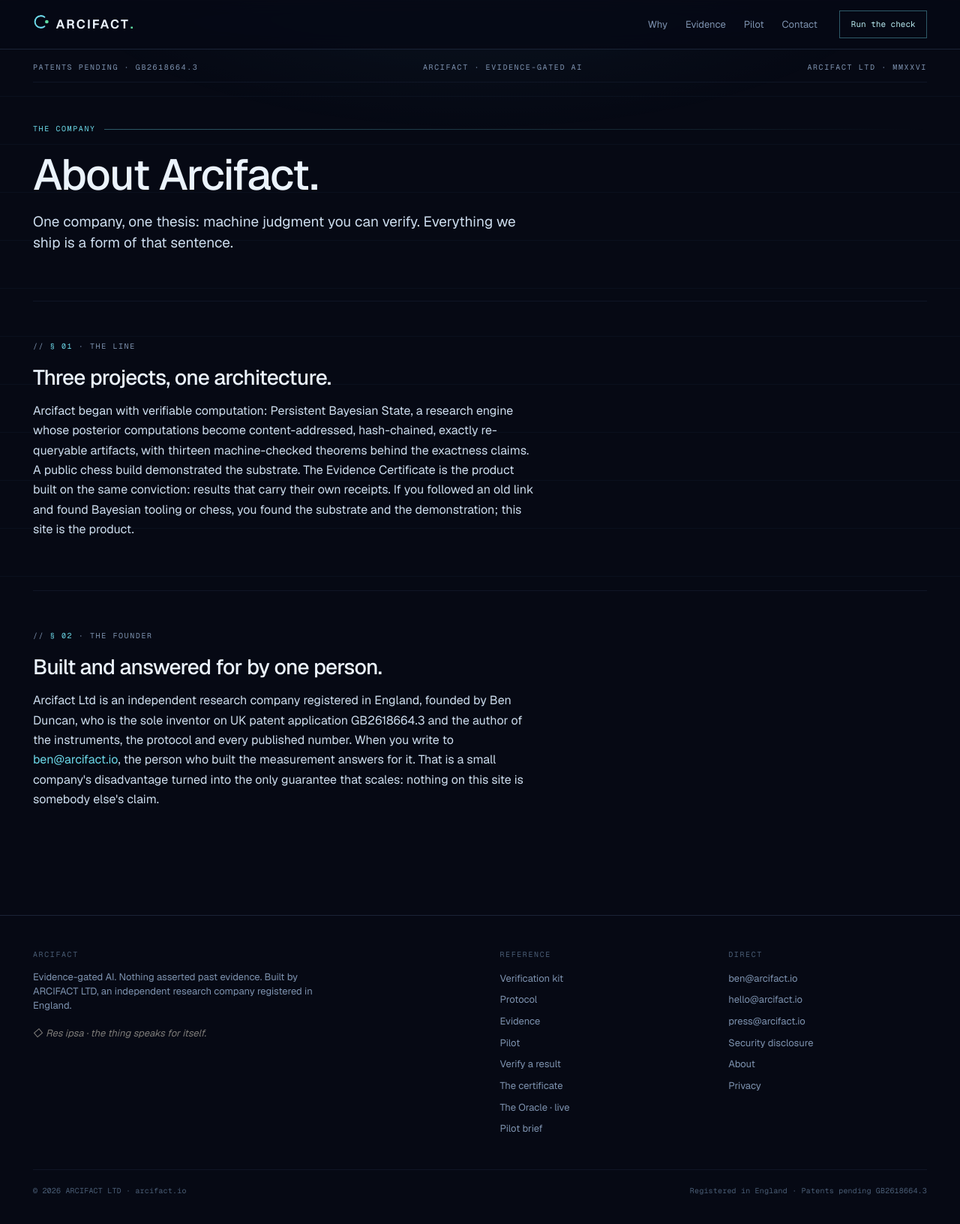
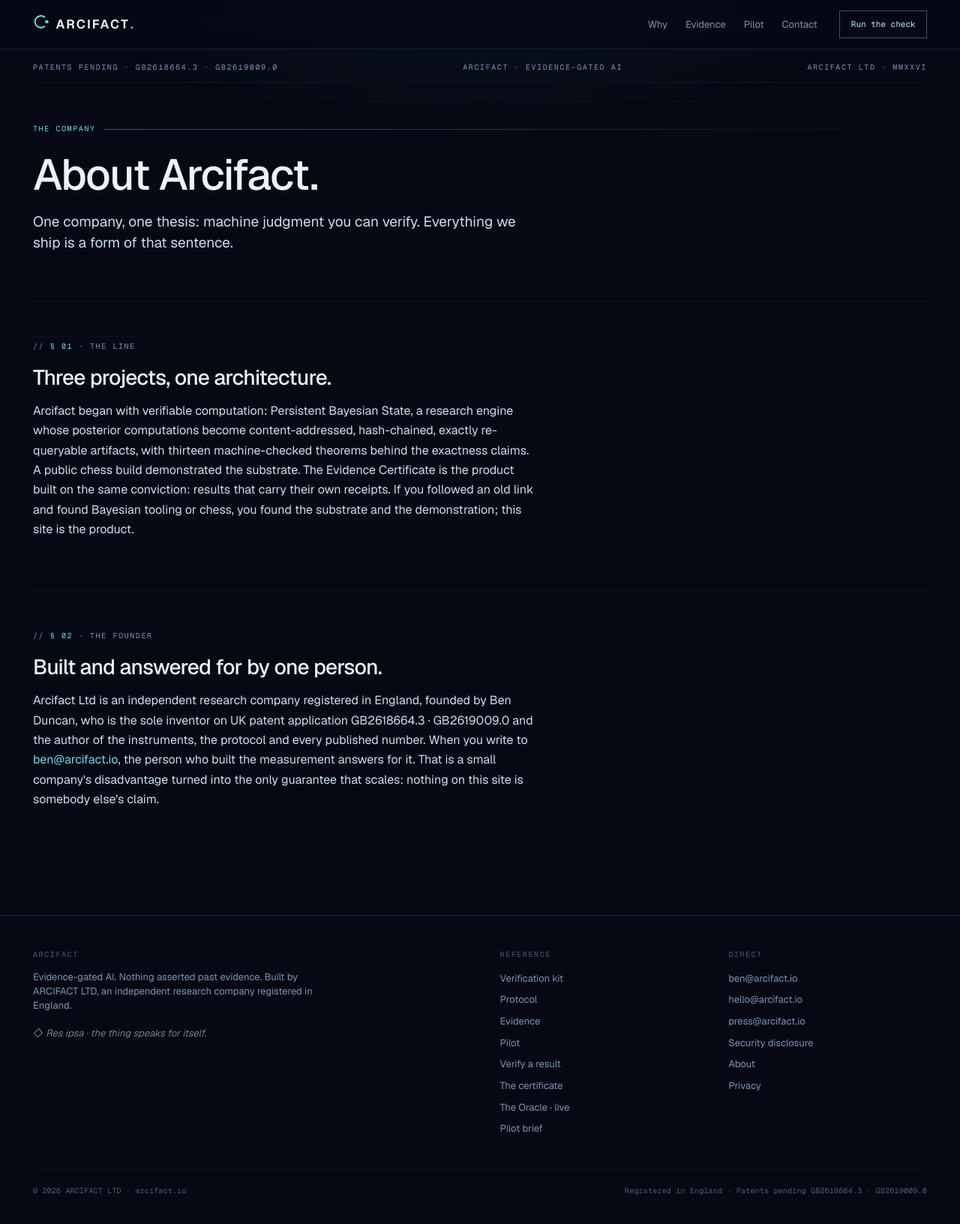
Before and after one commit to aquaursa/arcifact-site, a plain HTML site: page about.html in a window 1280 px wide. Shown: the whole page at 75% size. Drawn offline with Linux system fonts and the light colour scheme.

Commit message:
Second application number added on every page (entity-form separator caught on review)

```diff
--- a/about.html
+++ b/about.html
@@ -43,7 +43,7 @@
 </header>
 <main class="frame" id="main">
   <div class="marquee">
-    <span>Patents pending &middot; GB2618664.3</span>
+    <span>Patents pending &middot; GB2618664.3 &middot; GB2619009.0</span>
     <span>arcifact &middot; evidence-gated ai</span>
     <span>ARCIFACT LTD &middot; MMXXVI</span>
   </div>
@@ -72,7 +72,7 @@
   <h2>Built and answered for by one person.</h2>
   <p>Arcifact Ltd is an independent research company registered in
   England, founded by Ben Duncan, who is the sole inventor on UK
-  patent application GB2618664.3 and the author of the instruments,
+  patent application GB2618664.3 &middot; GB2619009.0 and the author of the instruments,
   the protocol and every published number. When you write to
   <a href="mailto:ben@arcifact.io">ben@arcifact.io</a>, the person who
   built the measurement answers for it. That is a small company's
@@ -122,7 +122,7 @@
     </div>
     <div class="foot-rule">
       <span>&copy; 2026 ARCIFACT LTD &middot; arcifact.io</span>
-      <span>Registered in England &middot; Patents pending GB2618664.3</span>
+      <span>Registered in England &middot; Patents pending GB2618664.3 &middot; GB2619009.0</span>
     </div>
   </div>
 </footer>
```
Also changed, not shown: 404.html (+4 -4 lines), certificate.html (+2 -2 lines), evidence.html (+2 -2 lines), index.html (+4 -4 lines), oracle.html (+1 -1 lines), pilot.html (+2 -2 lines), privacy.html (+2 -2 lines), security.html (+2 -2 lines), verify.html (+2 -2 lines).
